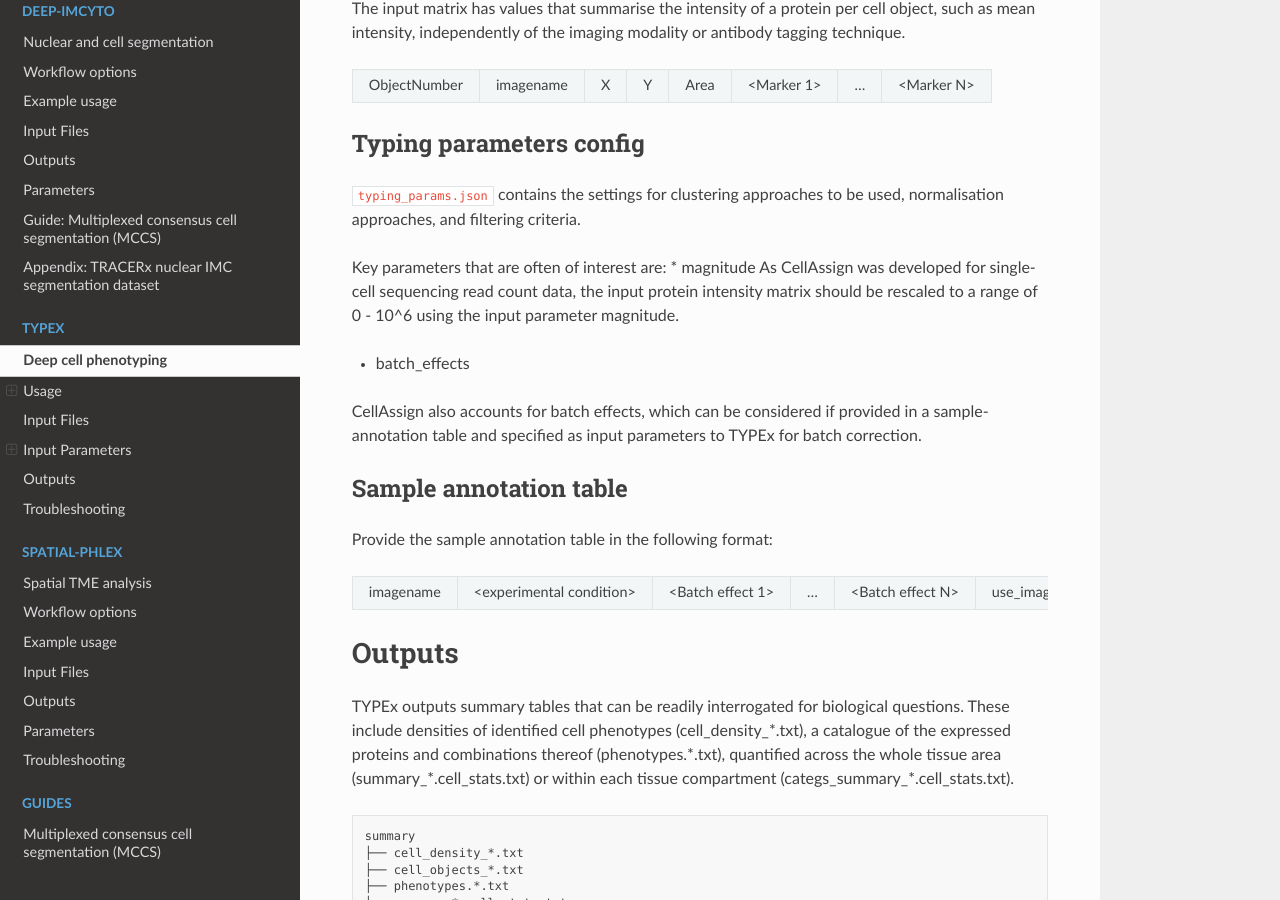
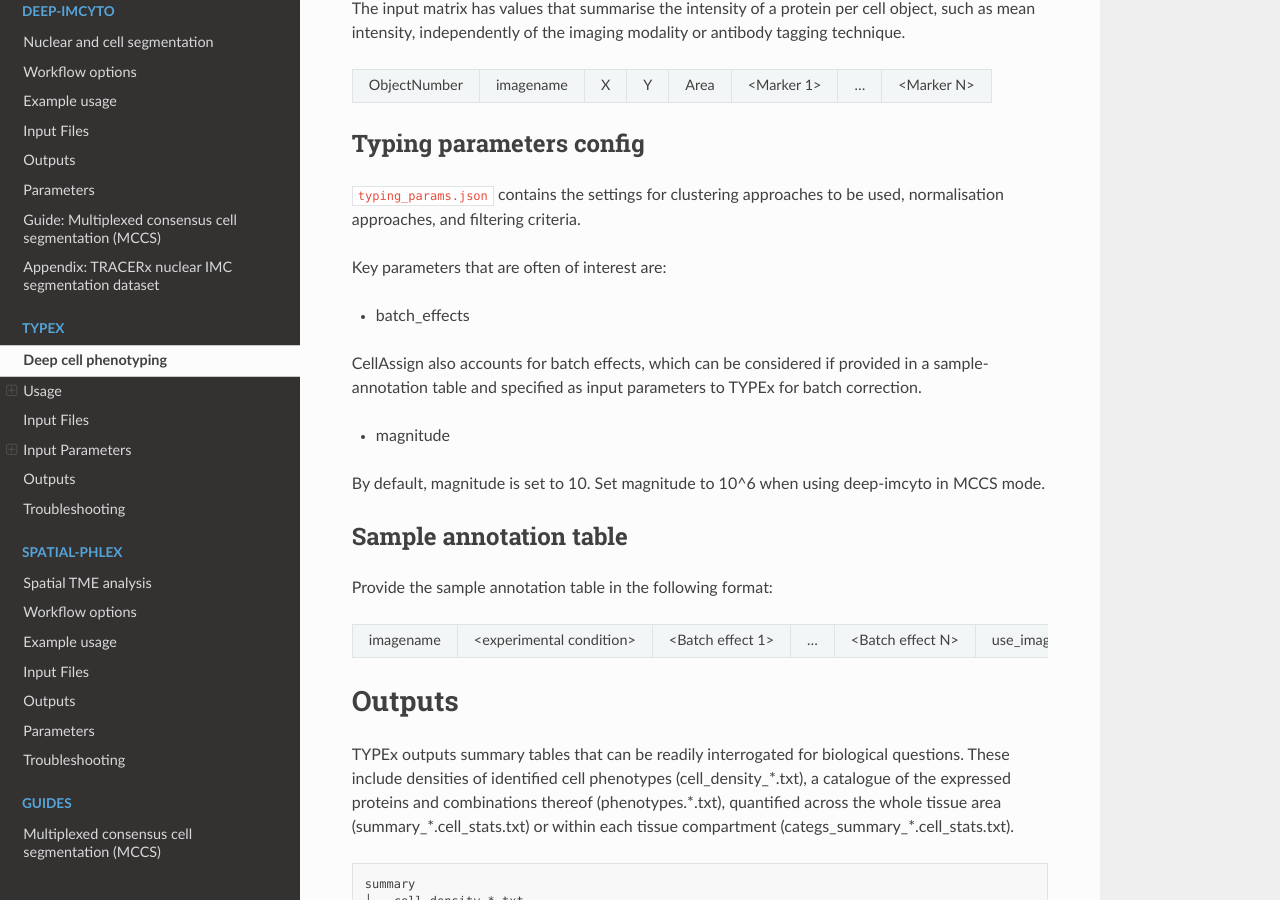
Before and after one commit to FrancisCrickInstitute/TRACERx-PHLEX, a Sphinx documentation site: the page built from docs/source/TYPEx.rst, in a window 1280 px wide and 900 px high, scrolled down 3861 px. Built offline with Sphinx 7.4.7 and the Read the Docs theme 2.0.0, drawn with Linux system fonts in a browser that asks for light colours.

Commit message:
Update TYPEx.rst

```diff
--- a/docs/source/TYPEx.rst
+++ b/docs/source/TYPEx.rst
@@ -161,11 +161,13 @@ Typing parameters config
 :bash:`typing_params.json` contains the settings for clustering approaches to be used, normalisation approaches, and filtering criteria.
 
 Key parameters that are often of interest are:
-* magnitude
-As CellAssign was developed for single-cell sequencing read count data, the input protein intensity matrix should be rescaled to a range of 0 - 10^6 using the input parameter magnitude.
 
 * batch_effects
 CellAssign also accounts for batch effects, which can be considered if provided in a sample-annotation table and specified as input parameters to TYPEx for batch correction.
+
+* magnitude
+By default, magnitude is set to 10. Set magnitude to 10^6 when using deep-imcyto in MCCS mode.
+
 
 .. _Sample annotation table:
 Sample annotation table
```
